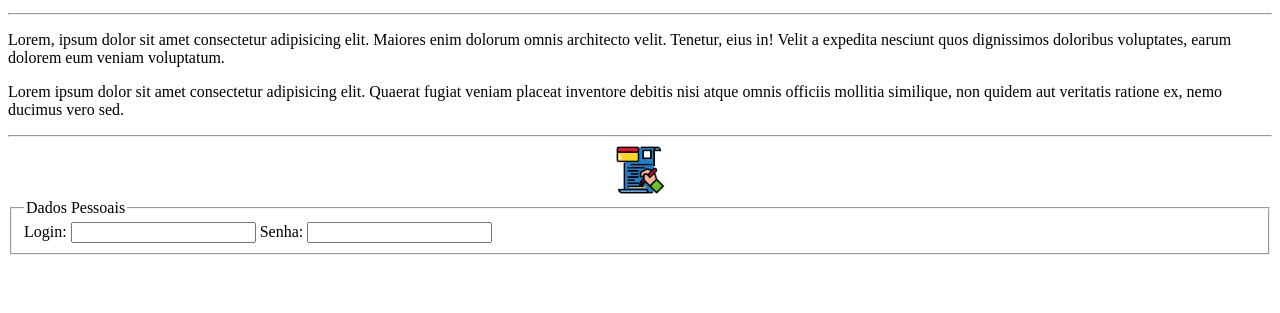
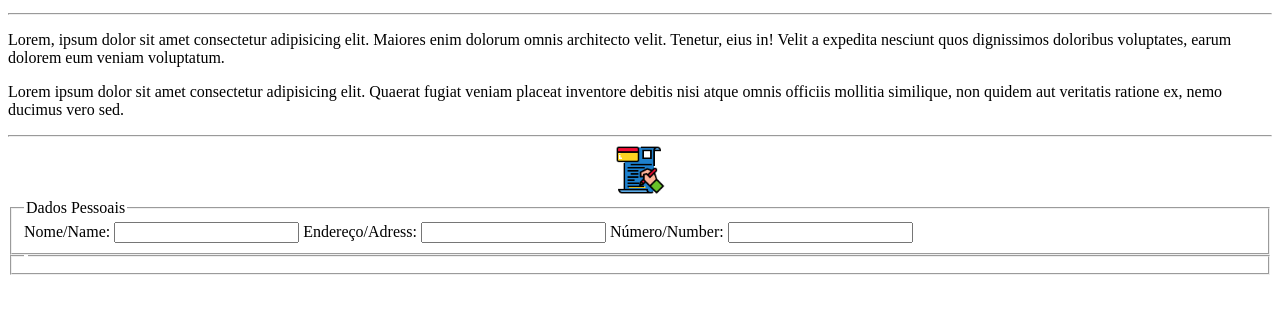
Before and after one commit to profdenilsongoncalves/Estudiodainformatica, a plain HTML site: page ProjetoSite/index.html in a window 1280 px wide. Shown: the part 119-432 px from the top of the page. Drawn offline with Linux system fonts and the light colour scheme.

Commit message:
Alteração da área dados pessoais
Criação de label

```diff
--- a/ProjetoSite/index.html
+++ b/ProjetoSite/index.html
@@ -32,9 +32,12 @@
 
 <form method="post">
     <fieldset><legend>Dados Pessoais</legend>
-    Login: <input type="text" id="inome"/>
-    Senha: <input type="password" id="isenha"/>
+    <label for id="inome"> Nome/Name: <input type="text" id="inome"/>
+    <label for id="iendereco"> Endereço/Adress: <input type="text" id="iendereco"/>
+    <label for id="inumero"> Número/Number: <input type="number" id="inumero"/>
     </fieldset>
+
+    <fieldset><legend>
 </form>
 
 </body>
```
